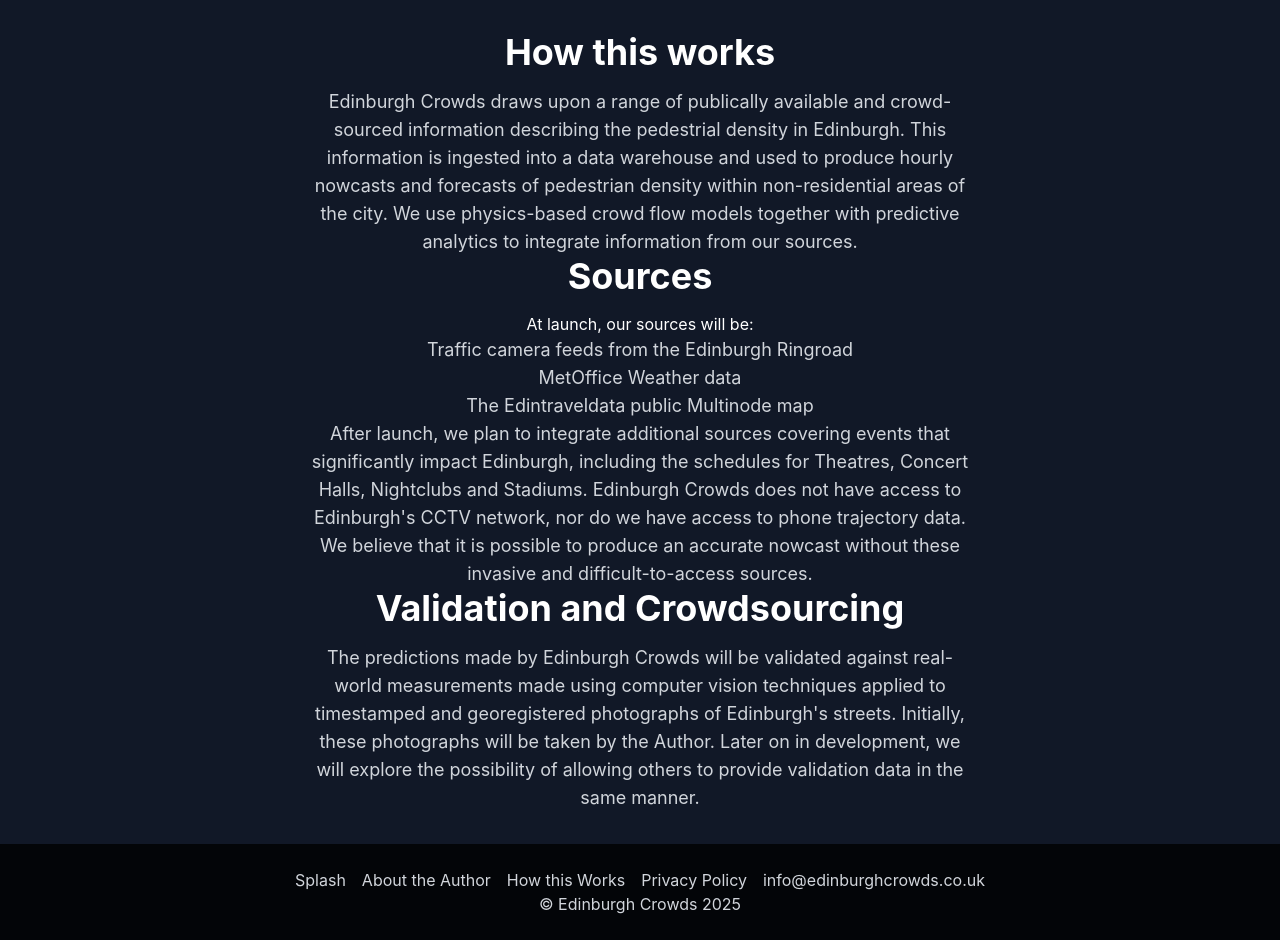
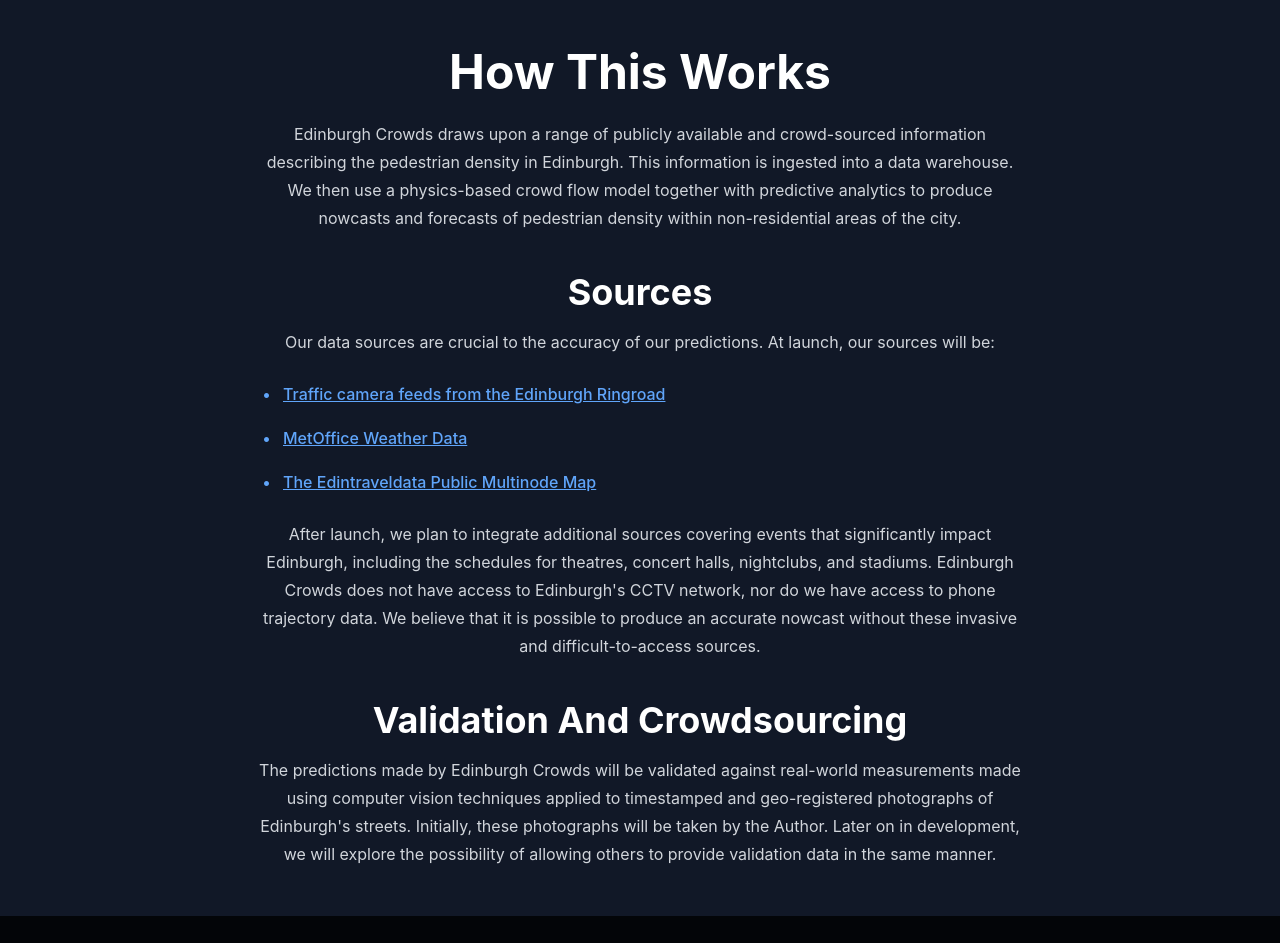
Before and after one commit to TristanGoss/edicrowds-frontend, a React (Create React App) app: page /how in a window 1280 px wide. Shown: the top 943 px of the page. Built offline with nearby package versions, Linux system fonts and the light colour scheme.

Commit message:
Significant formatting improvements

```diff
--- a/package.json
+++ b/package.json
@@ -41,6 +41,7 @@
     ]
   },
   "devDependencies": {
-    "@tailwindcss/postcss": "^4.0.14"
+    "@tailwindcss/postcss": "^4.0.14",
+    "@tailwindcss/typography": "^0.5.16"
   }
 }
--- a/src/components/Footer.jsx
+++ b/src/components/Footer.jsx
@@ -5,12 +5,12 @@
       <footer className="bg-black bg-opacity-80 text-gray-300 text-center p-6">
         <div className="container mx-auto flex flex-col md:flex-row justify-center gap-4">
           <Link to="/" className="hover:text-white">Splash</Link>
-          <Link to="/about" className="hover:text-white">About the Author</Link>
+          <Link to="/about" className="hover:text-white">About</Link>
           <Link to="/how" className="hover:text-white">How this Works</Link>
           <Link to="/privacy" className="hover:text-white">Privacy Policy</Link>
-          info@edinburghcrowds.co.uk
         </div>
         <div className="container mx-auto flex flex-col md:flex-row justify-center gap-4">
+        info@edinburghcrowds.co.uk<br/>
         © Edinburgh Crowds 2025
         </div>
       </footer>
--- a/src/pages/About.jsx
+++ b/src/pages/About.jsx
@@ -1,15 +1,20 @@
-import Footer from "../components/Footer"; // Import Footer
+import Footer from "../components/Footer";
 
 export default function About() {
   return (
     <div className="flex flex-col min-h-screen bg-gray-900 text-white">
       {/* Content */}
-      <div className="flex-1 flex items-center justify-center p-8 text-center">
-        <div className="max-w-2xl">
-          <h1 className="text-4xl font-bold mb-4">About the Author</h1>
-          <p className="text-lg text-gray-300">
-            Edinburgh Crowds is a solo project intended to act as a portfolio item and a minor income source. The Author's identity will be revealed when the project launches in April 2025.
-            The project will be partially open source, with all open source components released under the GPLv3 licence.
+      <div className="flex-1 flex items-center justify-center px-6 py-12 text-center">
+        <div className="max-w-3xl">
+          <h1 className="text-5xl font-bold mb-6">About Edinburgh Crowds</h1>
+          <p className="prose prose-invert text-gray-300 max-w-3xl">
+            Edinburgh Crowds is a solo project intended to act as a portfolio item and a minor income source.
+            The Author's identity will be revealed when the project launches in April 2025.
+          </p>
+          <p className="prose prose-invert text-gray-300 max-w-3xl mt-6">
+            The project will be partially open source, with all open-source components released under the
+            <span className="font-semibold text-white"> GPLv3 license</span>.
+            The data warehouse, nowcasting algorithm and some input processors will be closed source.
           </p>
         </div>
       </div>
--- a/src/pages/How.jsx
+++ b/src/pages/How.jsx
@@ -1,33 +1,54 @@
-import Footer from "../components/Footer"; // Import Footer
+import Footer from "../components/Footer";
 
 export default function How() {
   return (
     <div className="flex flex-col min-h-screen bg-gray-900 text-white">
       {/* Content */}
-      <div className="flex-1 flex items-center justify-center p-8 text-center">
-        <div className="max-w-2xl">
-          <h1 className="text-4xl font-bold mb-4">How this works</h1>
-          <p className="text-lg text-gray-300">
-            Edinburgh Crowds draws upon a range of publically available and crowd-sourced information describing the pedestrial density in Edinburgh.
-            This information is ingested into a data warehouse and used to produce hourly nowcasts and forecasts of pedestrian density within non-residential areas of the city.
-            We use physics-based crowd flow models together with predictive analytics to integrate information from our sources.
+      <div className="flex-1 flex items-center justify-center px-6 py-12 text-center">
+        <div className="max-w-3xl">
+          <h1 className="text-5xl font-bold mb-6">How This Works</h1>
+          <p className="prose prose-invert text-gray-300 max-w-3xl">
+            Edinburgh Crowds draws upon a range of publicly available and crowd-sourced information describing
+            the pedestrian density in Edinburgh. This information is ingested into a data warehouse.
+            We then use a physics-based crowd flow model together with predictive analytics to produce
+            nowcasts and forecasts of pedestrian density within non-residential areas of the city.
           </p>
-          <h1 className="text-4xl font-bold mb-4">Sources</h1>
-            At launch, our sources will be:
-          <ul className="text-lg text-gray-300">
-            <li><a href="https://uktraffic.live/scotland/edinburgh/">Traffic camera feeds from the Edinburgh Ringroad</a></li>
-            <li><a href="https://www.metoffice.gov.uk/services/data">MetOffice Weather data</a></li>
-            <li><a href="https://edintraveldata.drakewell.com/">The Edintraveldata public Multinode map</a></li>
+
+          {/* Sources Section */}
+          <h2 className="text-4xl font-bold mt-10 mb-4">Sources</h2>
+          <p className="prose prose-invert text-gray-300 max-w-3xl">
+            Our data sources are crucial to the accuracy of our predictions. At launch, our sources will be:
+          </p>
+          <ul className="mt-6 prose prose-invert text-gray-300 max-w-3xl space-y-4 text-left">
+            <li className="flex items-start">
+              <span className="text-blue-400 mr-3">•</span>
+              <a href="https://uktraffic.live/scotland/edinburgh/" className="text-blue-400 hover:underline">Traffic camera feeds from the Edinburgh Ringroad</a>
+            </li>
+            <li className="flex items-start">
+              <span className="text-blue-400 mr-3">•</span>
+              <a href="https://www.metoffice.gov.uk/services/data" className="text-blue-400 hover:underline">MetOffice Weather Data</a>
+            </li>
+            <li className="flex items-start">
+              <span className="text-blue-400 mr-3">•</span>
+              <a href="https://edintraveldata.drakewell.com/" className="text-blue-400 hover:underline">The Edintraveldata Public Multinode Map</a>
+            </li>
           </ul>
-          <p className="text-lg text-gray-300">
-            After launch, we plan to integrate additional sources covering events that significantly impact Edinburgh, including the schedules for Theatres, Concert Halls, Nightclubs and Stadiums.
-            Edinburgh Crowds does not have access to Edinburgh's CCTV network, nor do we have access to phone trajectory data. We believe that it is possible to produce an accurate nowcast without these invasive and difficult-to-access sources.
+
+          <p className="prose prose-invert text-gray-300 max-w-3xl mt-6">
+            After launch, we plan to integrate additional sources covering events that significantly impact
+            Edinburgh, including the schedules for theatres, concert halls, nightclubs, and stadiums.
+            Edinburgh Crowds does not have access to Edinburgh's CCTV network, nor do we have access to
+            phone trajectory data. We believe that it is possible to produce an accurate nowcast without
+            these invasive and difficult-to-access sources.
           </p>
-          <h1 className="text-4xl font-bold mb-4">Validation and Crowdsourcing</h1>
-          <p className="text-lg text-gray-300">
-            The predictions made by Edinburgh Crowds will be validated against real-world measurements made using computer vision techniques applied to timestamped and georegistered photographs of Edinburgh's streets.
-            Initially, these photographs will be taken by the Author.
-            Later on in development, we will explore the possibility of allowing others to provide validation data in the same manner.
+
+          {/* Validation and Crowdsourcing Section */}
+          <h2 className="text-4xl font-bold mt-10 mb-4">Validation And Crowdsourcing</h2>
+          <p className="prose prose-invert text-gray-300 max-w-3xl">
+            The predictions made by Edinburgh Crowds will be validated against real-world measurements made
+            using computer vision techniques applied to timestamped and geo-registered photographs of
+            Edinburgh's streets. Initially, these photographs will be taken by the Author. Later on in
+            development, we will explore the possibility of allowing others to provide validation data in the same manner.
           </p>
         </div>
       </div>
--- a/src/pages/Privacy.jsx
+++ b/src/pages/Privacy.jsx
@@ -1,21 +1,43 @@
-import Footer from "../components/Footer"; // Import Footer
+import Footer from "../components/Footer";
 
-export default function About() {
+export default function PrivacyPolicy() {
   return (
     <div className="flex flex-col min-h-screen bg-gray-900 text-white">
       {/* Content */}
-      <div className="flex-1 flex items-center justify-center p-8 text-center">
-        <div className="max-w-2xl">
-          <h1 className="text-4xl font-bold mb-4">Privacy Policy</h1>
-            In order to protect the privacy of Edinburgh's residents and visitors, Edinburgh Crowds commits to the following:
-            <ul className="text-lg text-gray-300">
-                <li>We will never publish or release crowd data covering residential areas of the city.</li>
-                <li>We will never handle data that can be attributed to individuals (Personally Ientifiable Information, PII), except in the form of user account details.</li>
-                <li>We will never publish data at a finer spatial resolution than per-postcode.</li>
-                <li>We will never publish data at a finer temporal resolution than hourly.</li>
-                <li>Visitors to our site will never be asked to consent to cookies unless they create an account.</li>
-                <li>We will track our website traffic in a manner that is compliant with UK and EU privacy law.</li>
-            </ul>
+      <div className="flex-1 flex items-center justify-center px-6 py-12 text-center">
+        <div className="max-w-3xl">
+          <h1 className="text-5xl font-bold mb-6">Privacy Policy</h1>
+          <p className="prose prose-invert text-gray-300 max-w-3xl">
+            In order to protect the privacy of Edinburgh's residents and visitors, <br/>Edinburgh Crowds commits to the following:
+          </p>
+
+          {/* Bullet List */}
+          <ul className="mt-6 prose prose-invert text-gray-300 max-w-3xl space-y-4 text-left">
+            <li className="flex items-start">
+              <span className="text-blue-400 mr-3">•</span>
+              We will never publish or release crowd data covering residential areas of the city.
+            </li>
+            <li className="flex items-start">
+              <span className="text-blue-400 mr-3">•</span>
+              We will never handle data that can be attributed to individuals (Personally Identifiable Information, PII), except in the form of user account details.
+            </li>
+            <li className="flex items-start">
+              <span className="text-blue-400 mr-3">•</span>
+              We will never publish data at a finer spatial resolution than per-postcode.
+            </li>
+            <li className="flex items-start">
+              <span className="text-blue-400 mr-3">•</span>
+              We will never publish data at a finer temporal resolution than per-15-minutes.
+            </li>
+            <li className="flex items-start">
+              <span className="text-blue-400 mr-3">•</span>
+              Visitors to our site will never be asked to consent to cookies unless they create an account.
+            </li>
+            <li className="flex items-start">
+              <span className="text-blue-400 mr-3">•</span>
+              We will track our website traffic in a manner that is compliant with UK and EU privacy law.
+            </li>
+          </ul>
         </div>
       </div>
 
--- a/src/pages/Splash.jsx
+++ b/src/pages/Splash.jsx
@@ -1,44 +1,23 @@
 import logo from '../assets/images/logo.svg';
 import Footer from '../components/Footer'
-import { useEffect, useRef } from "react";
 
 export default function Splash() {
-  const backgroundRef = useRef(null);
-
-  useEffect(() => {
-    let posX = 0;
-    let posY = 0;
-    let speed = 0.05; // Adjust for faster/slower movement
-
-    function animateBackground() {
-      if (backgroundRef.current) {
-        posX += speed;
-        posY += speed / 2;
-        backgroundRef.current.style.backgroundPosition = `${posX}px ${posY}px`;
-      }
-      requestAnimationFrame(animateBackground);
-    }
-
-    animateBackground();
-  }, []);
-
   return (
     <div className="relative min-h-screen flex flex-col">
-      {/* Moving Background */}
+      {/* Background */}
       <div
-        ref={backgroundRef}
-        className="absolute inset-0 bg-cover bg-center"
+        className="absolute inset-0 bg-cover bg-center -z-20"
         style={{ backgroundImage: "url('/edinburghCrowds.jpg')" }}
       ></div>
 
       {/* Dark Overlay */}
-      <div className="absolute inset-0 bg-black bg-opacity-60"></div>
+      <div className="absolute inset-0 bg-black bg-opacity-60 -z-10"></div>
 
       {/* Content */}
-      <div className="relative z-10 flex-1 flex items-center justify-center text-white text-center p-8">
+      <div className="relative z-10 flex-1 flex flex-col items-center justify-center text-white text-center p-8">
         <img src={logo} className="App-logo" alt="logo" />
         <h1 className="text-5xl font-bold">Edinburgh Crowds</h1>
-        <p className="mt-4 text-lg text-gray-300">Pedestrian density nowcasting for Edinburgh.</p>
+        <p className="mt-4 text-lg text-gray-300">Pedestrian density nowcasts for Edinburgh</p>
       </div>
 
       <Footer />
--- a/tailwind.config.js
+++ b/tailwind.config.js
@@ -7,5 +7,5 @@
     theme: {
       extend: {},
     },
-    plugins: [],
+    plugins: [require('@tailwindcss/typography')],
   };
```
Also changed, not shown: 1 other file (tests, documents, lock files or other folders).
